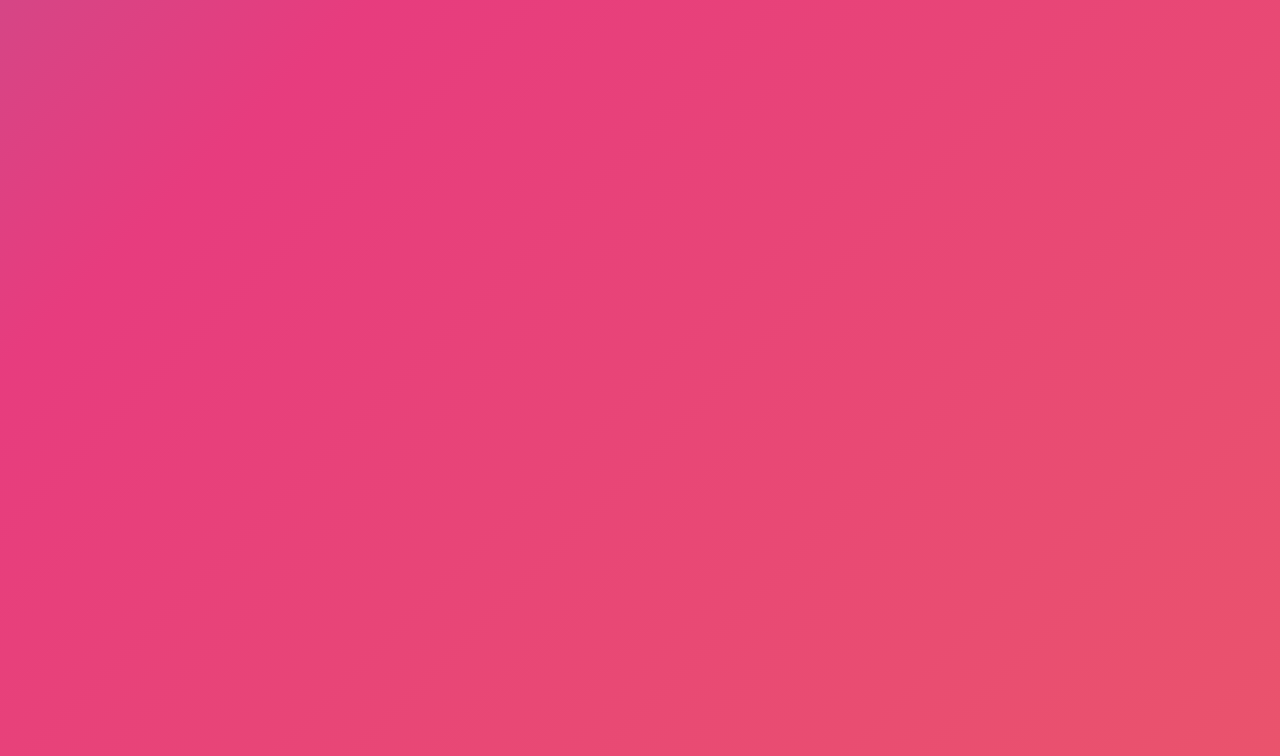
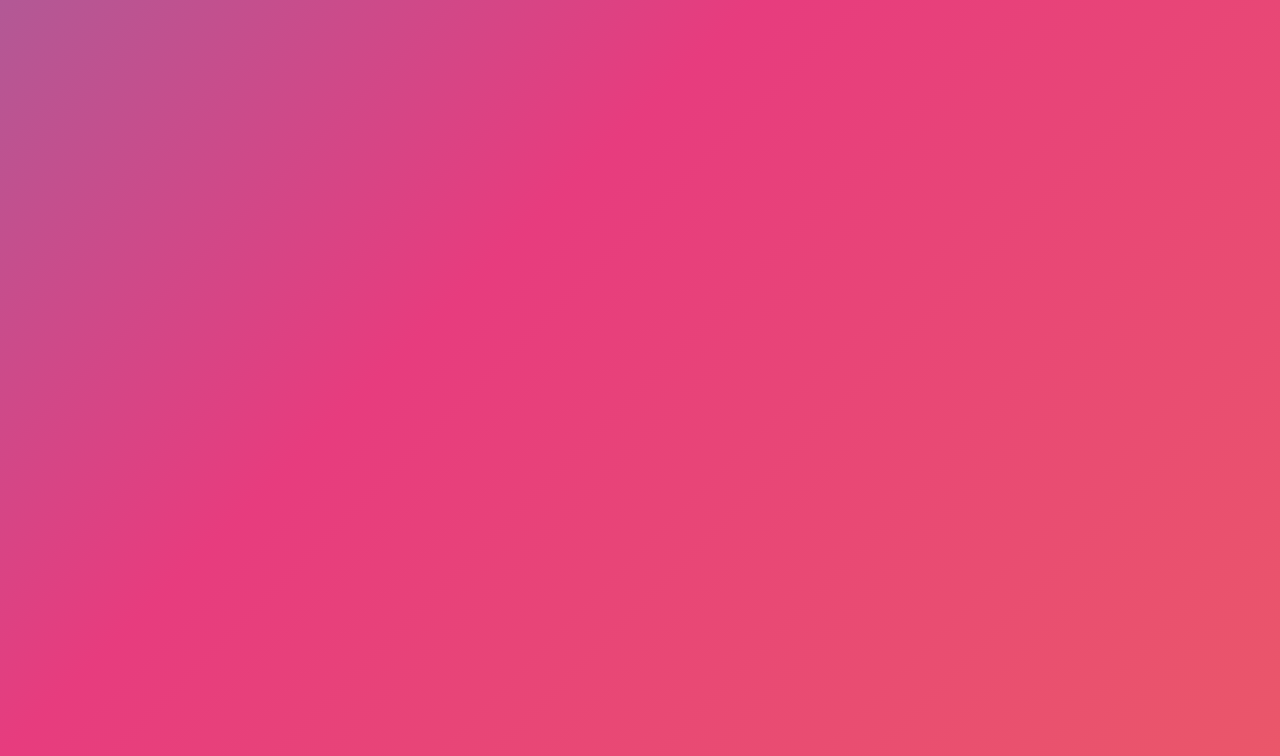
Before and after one commit to designbygia/seekandfind, a plain HTML site: page index.html in a window 1280 px wide. Shown: the part 73-829 px from the top of the page. Drawn offline with Linux system fonts and the light colour scheme.

Commit message:
change gradient bg

```diff
--- a/styles.css
+++ b/styles.css
@@ -1,6 +1,6 @@
 body {
 	background: linear-gradient(-45deg, #ee7752, #e73c7e, #23a6d5, #23d5ab);
-	background-size: 600% 600%;
+	background-size: 400% 400%;
 	animation: gradient 15s ease infinite;
 	height: 100vh;
 }
```
